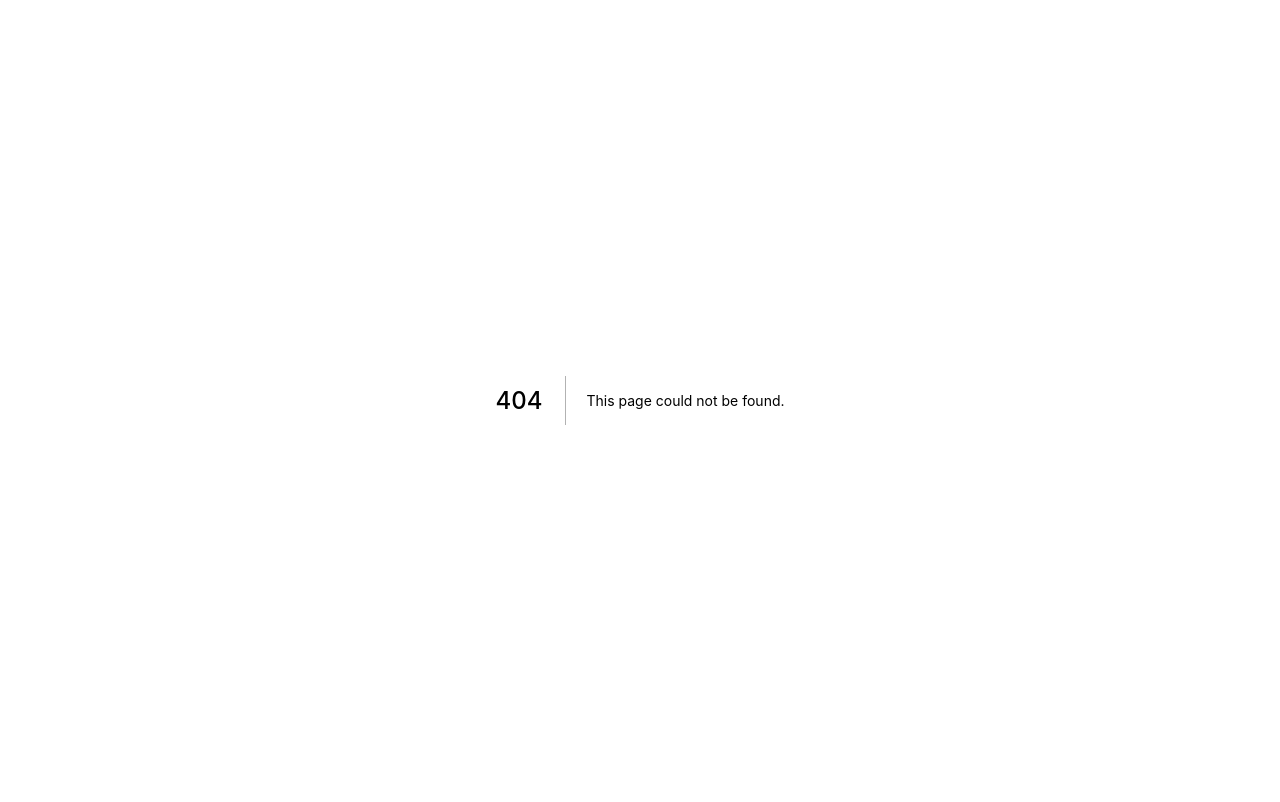
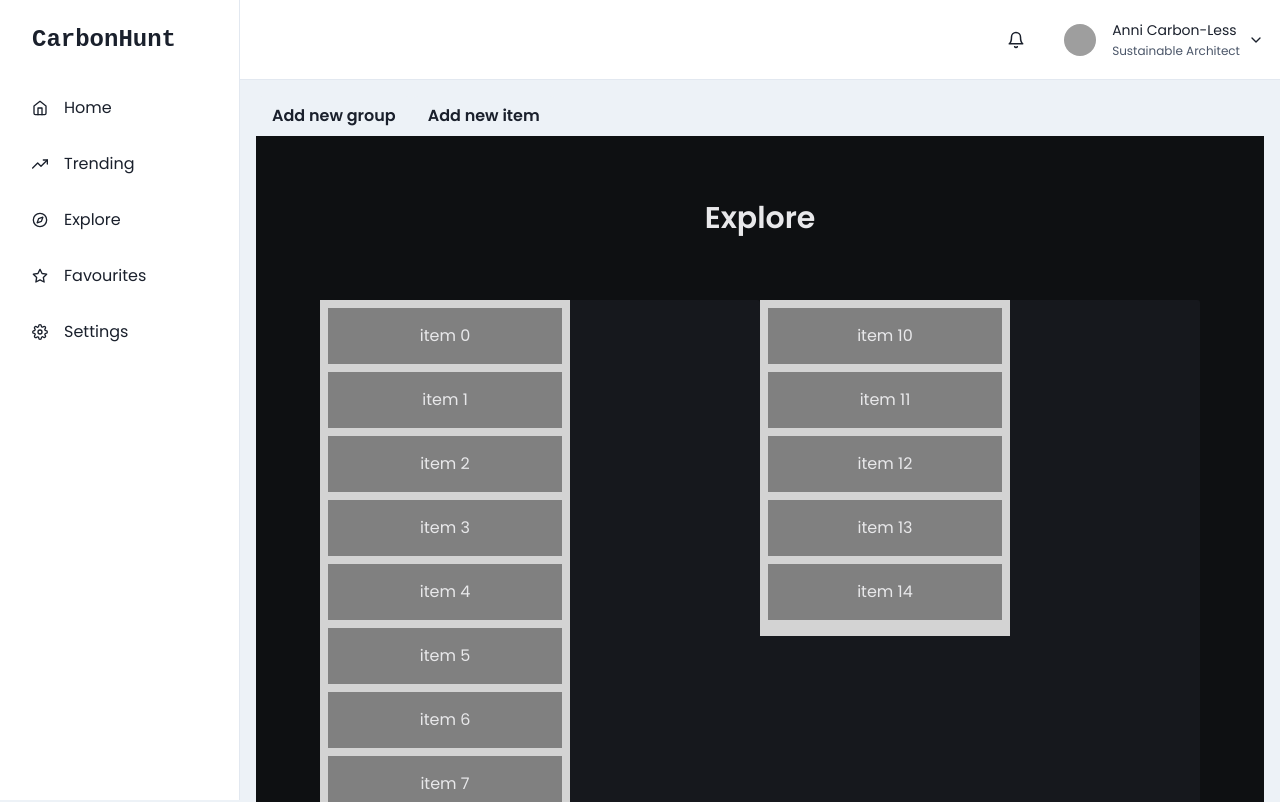
Before and after one commit to krishaamer/carbonless, a Next.js app: page /trending in a window 1280 px wide. Before the commit this address had no page. Shown: the top 802 px of the page. Built offline with nearby package versions, Linux system fonts and the light colour scheme; grey boxes are pictures that could not be loaded.

Commit message:
Add trending stub

```diff
--- /dev/null
+++ b/pages/trending.js
@@ -0,0 +1,10 @@
+import SidebarWithHeader from "../components/SidebarWithHeader.tsx";
+import MultiDragDrop from "../components/MultiDragDrop";
+
+export default function Index() {
+  return (
+    <SidebarWithHeader>
+      <MultiDragDrop />
+    </SidebarWithHeader>
+  );
+}
```
